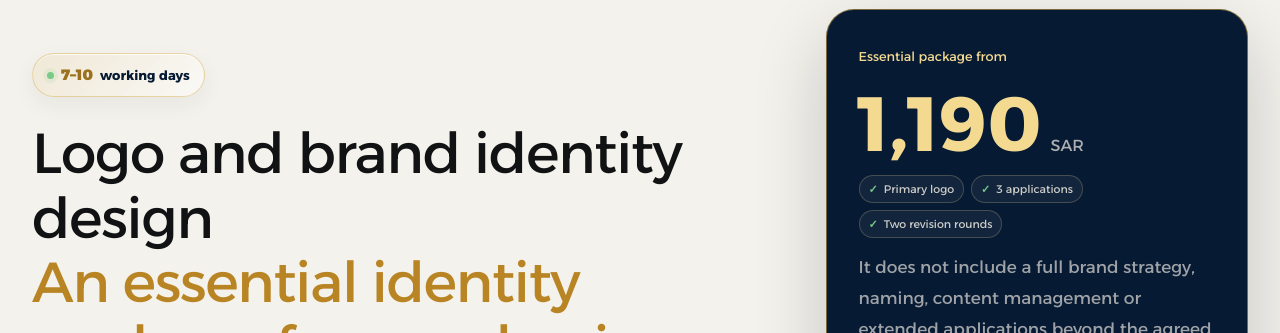
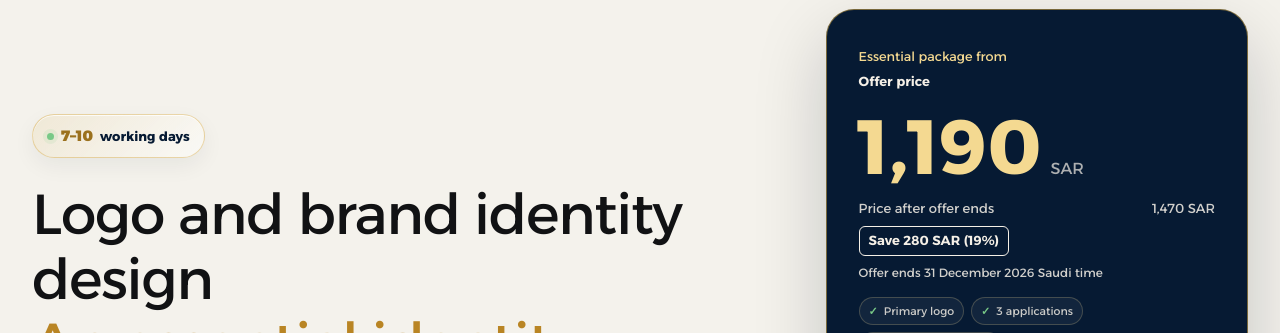
Before and after one commit to mohammedrashad2011-ui/Dewank-2026-website, a Next.js app: page /en/offers/visual-identity in a window 1280 px wide. Shown: the part 205-538 px from the top of the page. Built offline with nearby package versions, Linux system fonts and the light colour scheme; no server answers.

Commit message:
feat(pricing): apply shared promotion panel to visual-identity en

```diff
--- a/app/(en)/en/offers/visual-identity/page.tsx
+++ b/app/(en)/en/offers/visual-identity/page.tsx
@@ -1,3 +1,4 @@
+import { PromotionalPrice } from "@/app/(ar)/offers/promotional-price";
 import { resolveCurrentOfferPrice } from "@/app/(ar)/offers/offer-pricing";
 import "@/app/components/crm-contact-preview.css";
 import { crmVisible } from "@/app/lib/crm/capture-mode";
@@ -112,7 +113,7 @@ export default function MiniVisualIdentityOffer() {
         </div>
         <aside className="offer-price-panel mini-identity-price-panel">
           <small>Essential package from</small>
-          <OfferPrice offerKey="mini-visual-identity" className="offer-price" />
+          <PromotionalPrice offerKey="mini-visual-identity" locale="en" />
           <div className="offer-trust-inline"><span>Primary logo</span><span>3 applications</span><span>Two revision rounds</span></div>
           <p>It does not include a full brand strategy, naming, content management or extended applications beyond the agreed scope.</p>
           <p className="vi-assure">Two revision rounds are included in the price, after the initial direction is presented.</p>
```
